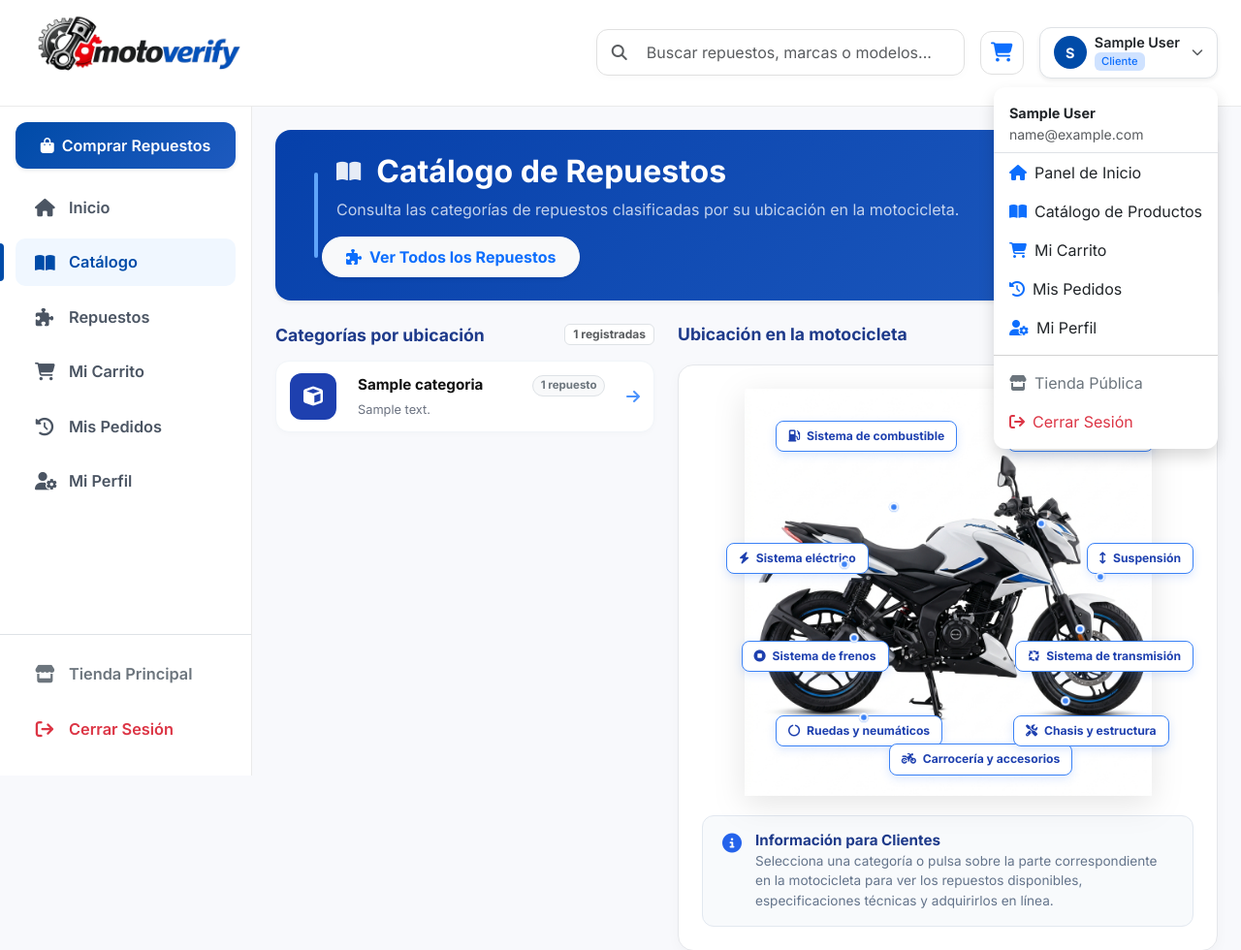
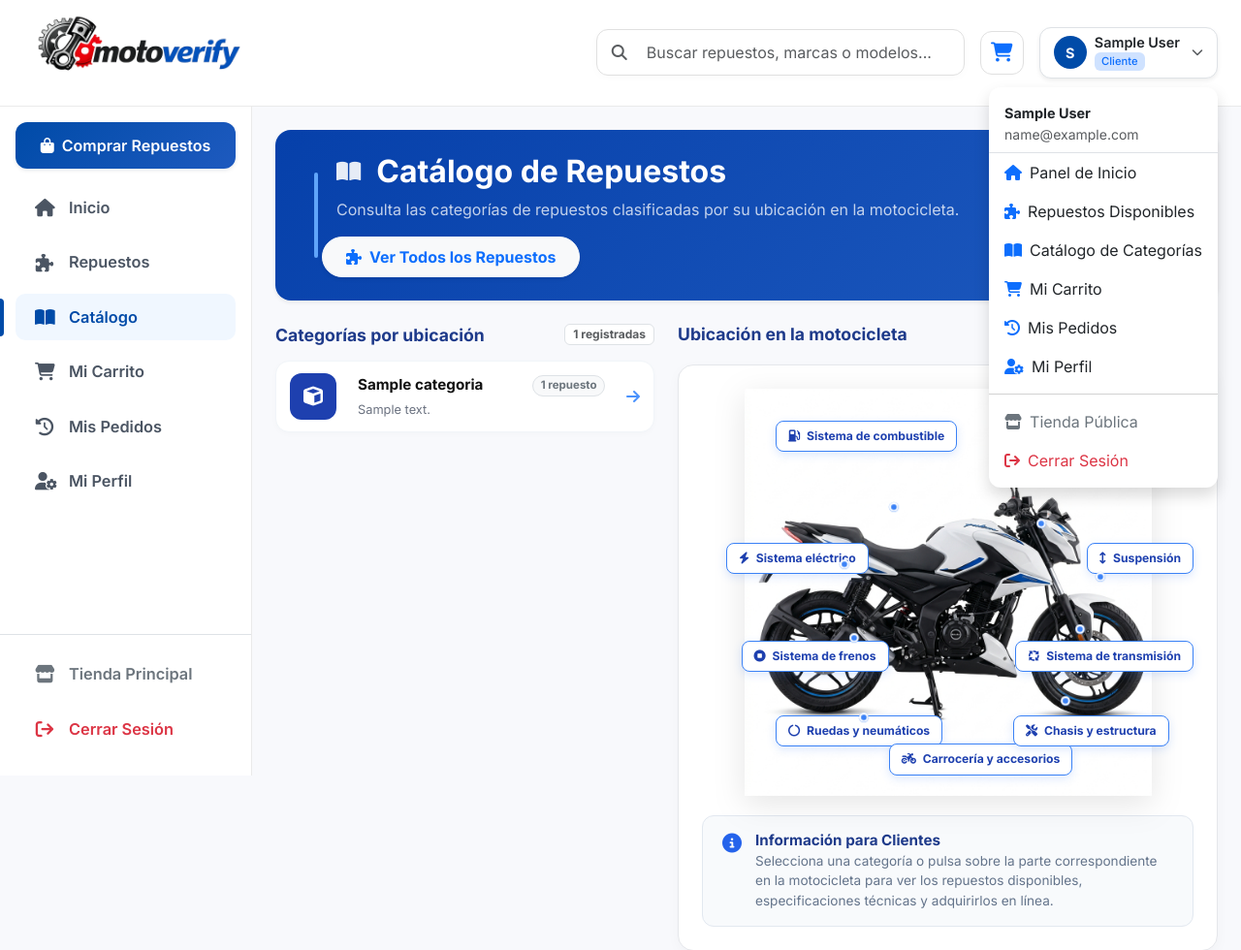
Before and after one commit to stivenperezm19-collab/Motoverify, a PHP site: page /views/cliente/catalogo.php in a window 1280 px wide, after a click that opens the changed part. Shown: the top 980 px of the page at 97% size. Run offline with PHP 8.4, Linux system fonts and the light colour scheme; the visitor is signed in with stand-in values (Sample User, id 1); tables that the repository leaves empty or names only in its code hold one stand-in row (values such as "Sample post"); some libraries are stand-ins or nearby versions.

Commit message:
style(cliente): ordenar menu lateral con Repuestos en primer lugar y Catalogo en segundo lugar

```diff
--- a/views/cliente/sidebar.php
+++ b/views/cliente/sidebar.php
@@ -28,12 +28,12 @@ if (isset($_SESSION['carrito']) && is_array($_SESSION['carrito'])) {
             </a>
         <?php endif; ?>
 
+        <a href="repuestos.php" class="nav-item <?= $current_page == 'repuestos.php' ? 'active' : '' ?>" title="Tienda de repuestos">
+            <i class="fa-solid fa-puzzle-piece"></i> Repuestos
+        </a>
+
         <a href="catalogo.php" class="nav-item <?= $current_page == 'catalogo.php' ? 'active' : '' ?>" title="Categorías y diagrama de ubicación en la moto">
             <i class="fa-solid fa-book-open"></i> Catálogo
-        </a>
-
-        <a href="repuestos.php" class="nav-item <?= $current_page == 'repuestos.php' ? 'active' : '' ?>" title="Tienda de repuestos">
-            <i class="fa-solid fa-puzzle-piece"></i> Repuestos
         </a>
 
         <a href="carrito.php" class="nav-item <?= $current_page == 'carrito.php' ? 'active' : '' ?>">
--- a/views/cliente/topbar.php
+++ b/views/cliente/topbar.php
@@ -12,17 +12,17 @@ if (isset($_SESSION['carrito']) && is_array($_SESSION['carrito'])) {
 <!-- ===== TOPBAR CLIENTE / CONSULTA PÚBLICA ===== -->
 <header class="topbar-global px-4 d-flex align-items-center justify-content-between">
     <!-- Logo Motoverify -->
-    <a href="<?= $is_cliente_auth ? 'dashboard.php' : 'catalogo.php' ?>" class="topbar-logo text-decoration-none">
+    <a href="<?= $is_cliente_auth ? 'dashboard.php' : 'repuestos.php' ?>" class="topbar-logo text-decoration-none">
         <img src="../../public/assets/images/logo_motoverify.png?v=<?= time() ?>" alt="Motoverify">
     </a>
 
-    <!-- Buscador en tiempo real hacia el Catálogo -->
+    <!-- Buscador en tiempo real hacia Repuestos -->
     <div class="d-flex align-items-center gap-3">
-        <form action="catalogo.php" method="GET" class="search-container d-flex align-items-center d-none d-md-flex" style="width: 380px; margin-bottom: 0;">
+        <form action="repuestos.php" method="GET" class="search-container d-flex align-items-center d-none d-md-flex" style="width: 380px; margin-bottom: 0;">
             <i class="fa-solid fa-magnifying-glass text-muted me-2"></i>
             <input type="text" name="search" class="form-control" placeholder="Buscar repuestos, marcas o modelos..." value="<?= htmlspecialchars($_GET['search'] ?? '') ?>" style="background:transparent; border:none; box-shadow:none;">
             <?php if (!empty($_GET['search'])): ?>
-                <a href="catalogo.php" class="text-muted text-decoration-none ms-2"><i class="fa-solid fa-xmark"></i></a>
+                <a href="repuestos.php" class="text-muted text-decoration-none ms-2"><i class="fa-solid fa-xmark"></i></a>
             <?php endif; ?>
         </form>
 
@@ -53,7 +53,8 @@ if (isset($_SESSION['carrito']) && is_array($_SESSION['carrito'])) {
                         <p class="mb-0 text-muted small text-truncate"><?= htmlspecialchars($cliente_email) ?></p>
                     </li>
                     <li><a class="dropdown-item py-2" href="dashboard.php"><i class="fa-solid fa-house me-2 text-primary"></i>Panel de Inicio</a></li>
-                    <li><a class="dropdown-item py-2" href="catalogo.php"><i class="fa-solid fa-book-open me-2 text-primary"></i>Catálogo de Productos</a></li>
+                    <li><a class="dropdown-item py-2" href="repuestos.php"><i class="fa-solid fa-puzzle-piece me-2 text-primary"></i>Repuestos Disponibles</a></li>
+                    <li><a class="dropdown-item py-2" href="catalogo.php"><i class="fa-solid fa-book-open me-2 text-primary"></i>Catálogo de Categorías</a></li>
                     <li><a class="dropdown-item py-2" href="carrito.php"><i class="fa-solid fa-cart-shopping me-2 text-primary"></i>Mi Carrito</a></li>
                     <li><a class="dropdown-item py-2" href="historial_compras.php"><i class="fa-solid fa-clock-rotate-left me-2 text-primary"></i>Mis Pedidos</a></li>
                     <li><a class="dropdown-item py-2" href="perfil.php"><i class="fa-solid fa-user-gear me-2 text-primary"></i>Mi Perfil</a></li>
```
